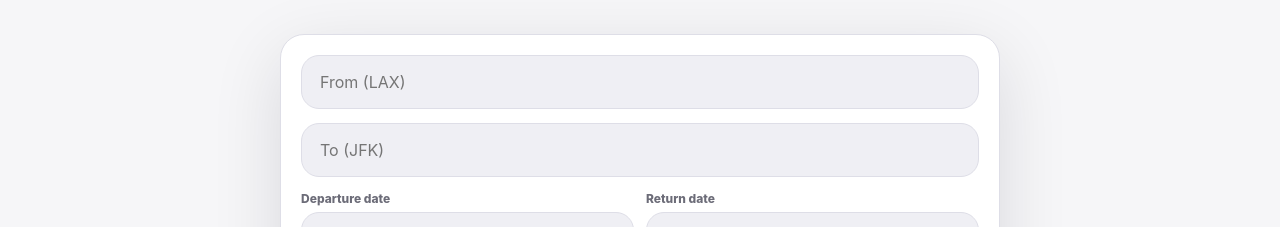
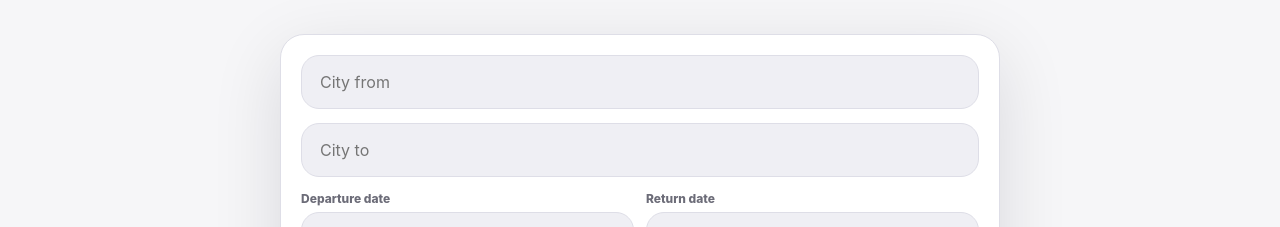
Before and after one commit to Jakelevin999/ccheapest-app-ver-3-, a Next.js app: page /travel in a window 1280 px wide. Shown: the part 195-422 px from the top of the page. Built offline with nearby package versions, Linux system fonts and the light colour scheme.

Commit message:
Rename travel fields to city from and city to

```diff
--- a/app/travel/page.tsx
+++ b/app/travel/page.tsx
@@ -91,8 +91,8 @@ export default function Travel(){
   return <div style={{width:'100%',maxWidth:980,margin:'0 auto'}}>
     <h1 style={{fontSize:'clamp(42px,7vw,72px)',margin:'20px 0',letterSpacing:'-.06em'}}>Travel</h1>
     <div className='card' style={{maxWidth:720,margin:'0 auto',display:'grid',gap:14,padding:20,borderRadius:24}}>
-      <input className='input' placeholder='From (LAX)' value={from} onChange={e=>setFrom(e.target.value.toUpperCase())}/>
-      <input className='input' placeholder='To (JFK)' value={to} onChange={e=>setTo(e.target.value.toUpperCase())}/>
+      <input className='input' placeholder='City from' value={from} onChange={e=>setFrom(e.target.value)}/>
+      <input className='input' placeholder='City to' value={to} onChange={e=>setTo(e.target.value)}/>
       <div style={{display:'grid',gridTemplateColumns:'1fr 1fr',gap:12}}>
         <label style={{display:'grid',gap:6}}>
           <span className='muted' style={{fontSize:12,fontWeight:800}}>Departure date</span>
```
